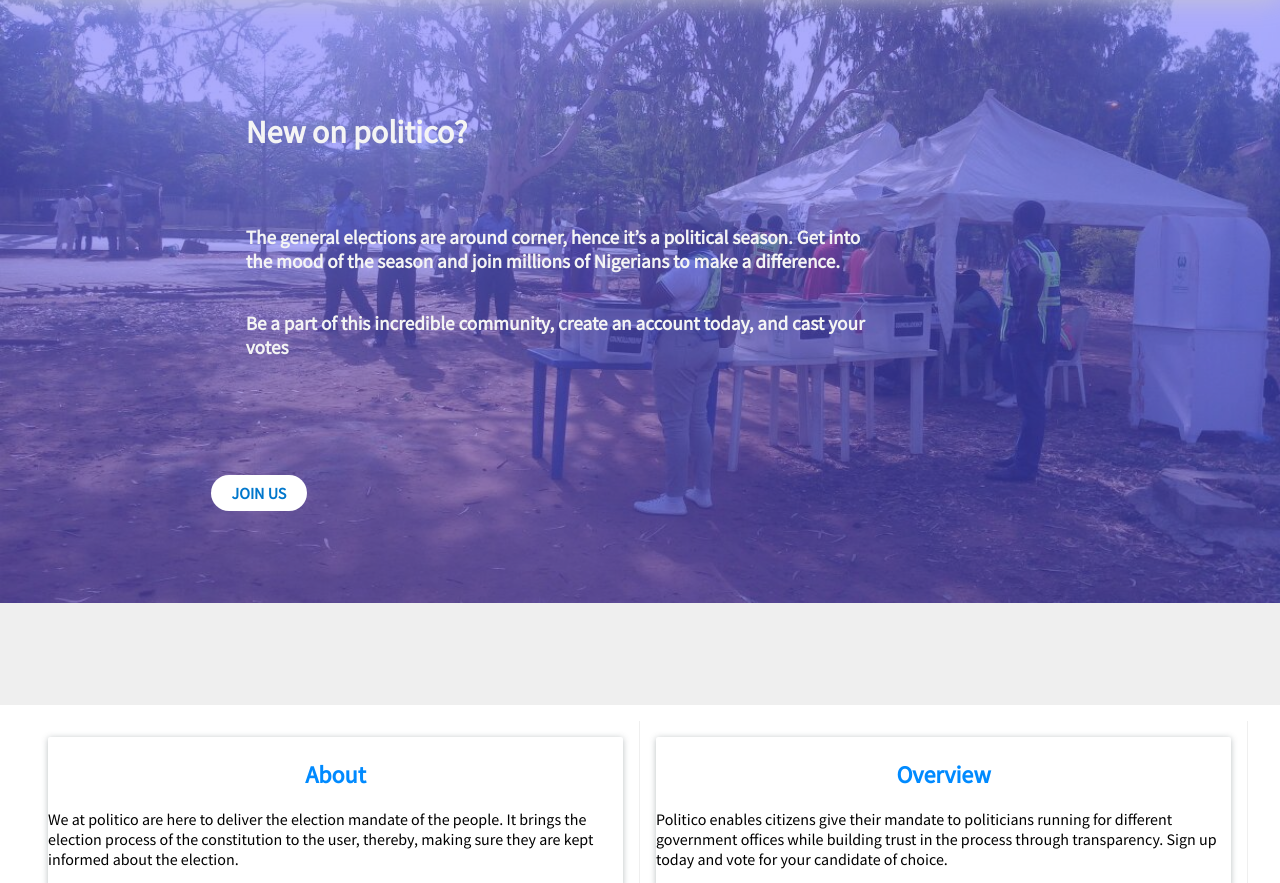
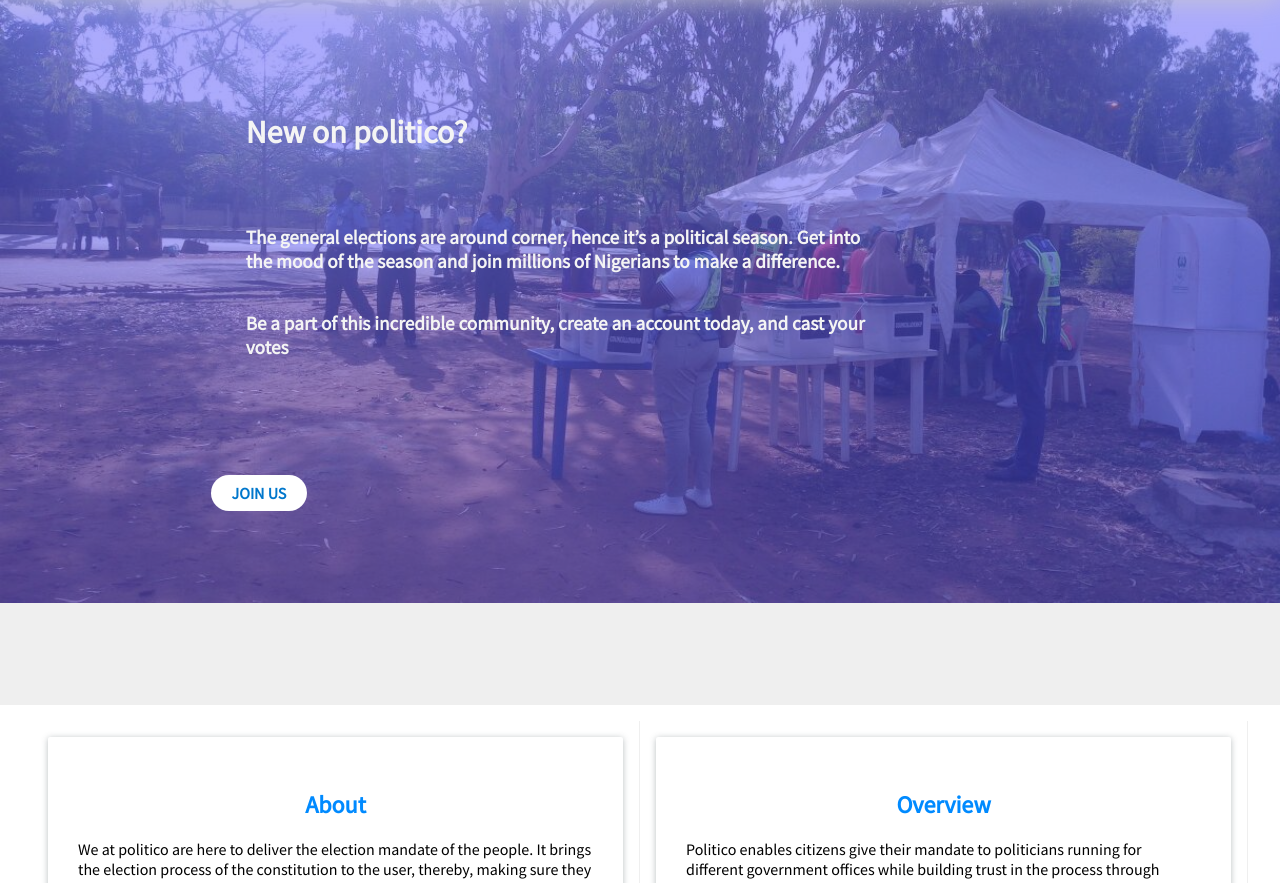
Before and after one commit to kingsley010/Politico, a plain HTML site: page UI/index.html in a window 1280 px wide. Shown: the part 69-952 px from the top of the page. Drawn offline with Linux system fonts and the light colour scheme.

Commit message:
gh-pages

```diff
--- a/UI/index.html
+++ b/UI/index.html
@@ -47,7 +47,7 @@
     <div class="profile-car-container">
             <div class="user-recent-question-containerD">
                 <div class="user-recent-questionD">
-                <div class="unordered-list">
+                <div class="unordered-list-here">
                         <h2 class="about__h2">About</h2>
                         <p>We at politico are here to deliver the election mandate of the people. It brings the election process of the constitution to the user,
                              thereby, making sure they are kept informed about the election.
@@ -62,7 +62,7 @@
             <div class="user-recent-question-container">
 
                 <div class="user-recent-question">
-                        <div class="unordered-list">
+                        <div class="unordered-list-here">
                                 <h2 class="about__h2">Overview</h2>
                                 <p>Politico enables citizens give their mandate to politicians running for different government offices
                                     while building trust in the process through transparency. Sign up today and vote for your candidate of choice.</p>
--- a/UI/public/css/style.css
+++ b/UI/public/css/style.css
@@ -877,6 +877,11 @@ hr {
     text-align: left;
 }
 
+.unordered-list-here {
+    text-align: left;
+    padding: 30px;
+}
+
 .unordered-list-profyl {
     text-align: left;
     padding: 28px;
```
